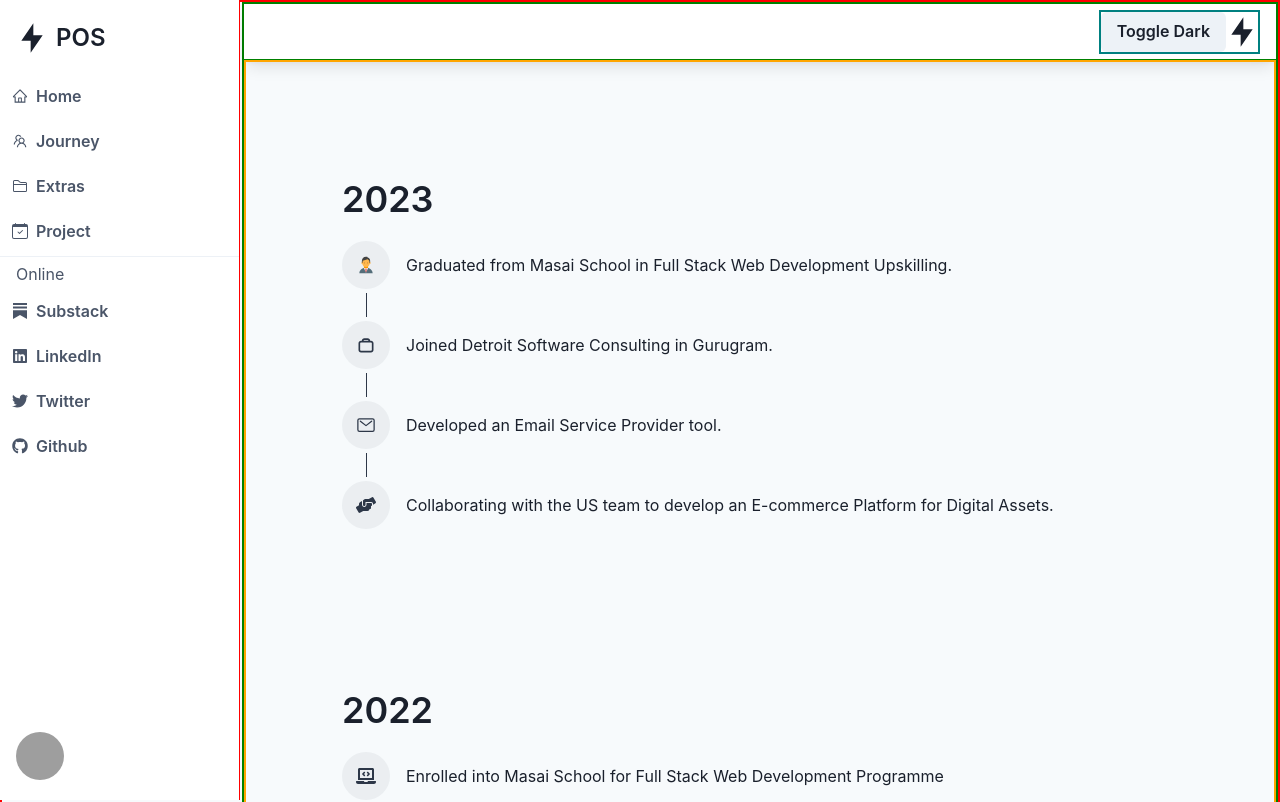
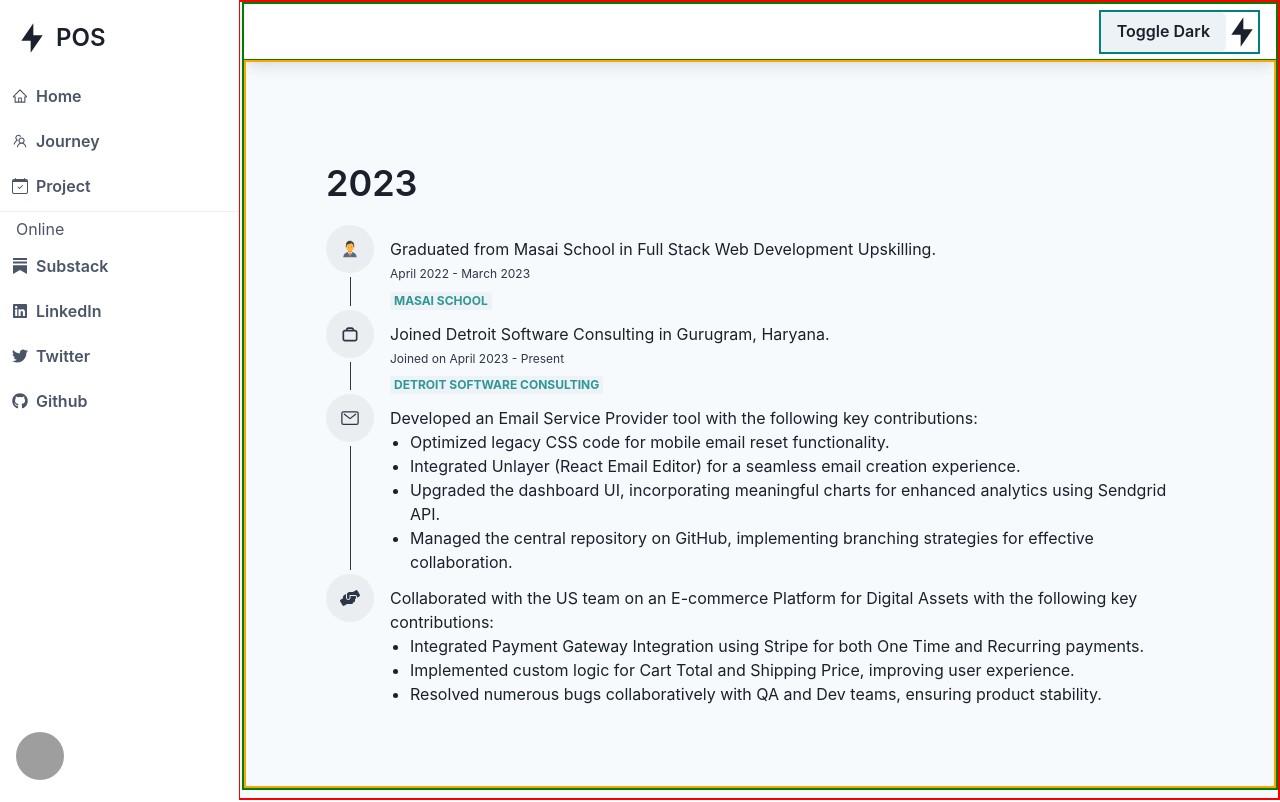
Before and after one commit to SouravBandyopadhyay/SouravBandyopadhyay.github.io, a React (Create React App) app: page /journey in a window 1280 px wide. Shown: the top 802 px of the page. Built offline with nearby package versions, Linux system fonts and the light colour scheme; grey boxes are pictures that could not be loaded.

Commit message:
Completed Journey Section with Proper timeline

```diff
--- a/src/App.jsx
+++ b/src/App.jsx
@@ -63,7 +63,7 @@ import { BsSubstack } from "react-icons/bs";
 const navItems = [
   { icon: AiOutlineHome, label: "Home", href: "/" },
   { icon: AiOutlineTeam, label: "Journey", href: "/journey" },
-  { icon: BsFolder2, label: "Extras", href: "/extra" },
+  // { icon: BsFolder2, label: "Extras", href: "/extra" },
   { icon: BsCalendarCheck, label: "Project", href: "/Project" },
   // { icon: BsCalendarCheck, label: "Contact", href: "/Contact" },
 ];
--- a/src/Component/Journey.jsx
+++ b/src/Component/Journey.jsx
@@ -6,6 +6,9 @@ import {
   Circle,
   Flex,
   useColorModeValue,
+  UnorderedList,
+  ListItem,
+  Badge,
 } from "@chakra-ui/react";
 
 import { FiCheckCircle } from "react-icons/fi";
@@ -18,54 +21,97 @@ import {
 import { CgWorkAlt } from "react-icons/cg";
 import { IoMailOutline } from "react-icons/io5";
 import { FcBusinessman } from "react-icons/fc";
-const Milestones2022 = () => {
-  return (
-    <Container maxW="7xl" p={{ base: 2, sm: 10 }}>
-      <VStack textAlign="start" align="start" mb={5}>
-        <Box zIndex={5}>
-          <Heading fontSize="4xl" fontWeight="600" my={5}>
-            2022
-          </Heading>
-          <Box>
-            <MilestoneItem icon={FaLaptopCode}>
-              Enrolled into Masai School for Full Stack Web Development
-              Programme
-            </MilestoneItem>
-            <MilestoneItem icon={CgWorkAlt}>
-              Started Collaboration project with Fellow batchmates.
-            </MilestoneItem>
-            <MilestoneItem icon={FaChalkboardTeacher} skipTrail>
-              Learned MERN Stack
-            </MilestoneItem>
-          </Box>
-        </Box>
-      </VStack>
-    </Container>
-  );
-};
+// const Milestones2022 = () => {
+//   return (
+//     <Container maxW="7xl" p={{ base: 1, sm: 6 }}>
+//       <VStack textAlign="start" align="start">
+//         <Box zIndex={5}>
+//           <Heading fontSize="4xl" fontWeight="600" my={5}>
+//             2022
+//           </Heading>
+//           <Box>
+//             <MilestoneItem icon={FaLaptopCode}>
+//               Enrolled into Masai School for Full Stack Web Development
+//               Programme
+//             </MilestoneItem>
+//             <MilestoneItem icon={CgWorkAlt}>
+//               Started Collaboration project with Fellow batchmates.
+//             </MilestoneItem>
+//             <MilestoneItem icon={FaChalkboardTeacher} skipTrail>
+//               Learned MERN Stack
+//             </MilestoneItem>
+//           </Box>
+//         </Box>
+//       </VStack>
+//     </Container>
+//   );
+// };
 
 const Milestones2023 = () => {
   return (
-    <Container maxW="7xl" p={{ base: 2, sm: 10 }}>
-      <VStack textAlign="start" align="start" mb={5}>
+    <Container maxW="7xl" p={{ base: 1, sm: 6 }}>
+      <VStack textAlign="start" align="start">
         <Box zIndex={5}>
           <Heading fontSize="4xl" fontWeight="600" my={5}>
             2023
           </Heading>
           <Box>
-            <MilestoneItem icon={FcBusinessman}>
+            <MilestoneItem
+              icon={FcBusinessman}
+              isCompanyMilestone={'Masai School'}
+              startDate="April 2022"
+              endDate="March 2023"
+            >
               Graduated from Masai School in Full Stack Web Development
               Upskilling.
             </MilestoneItem>
-            <MilestoneItem icon={CgWorkAlt}>
-              Joined Detroit Software Consulting in Gurugram.
+            <MilestoneItem
+              icon={CgWorkAlt}
+              isCompanyMilestone={'Detroit Software Consulting'}
+              startDate="April 2023"
+            >
+              Joined Detroit Software Consulting in Gurugram, Haryana.
             </MilestoneItem>
+
             <MilestoneItem icon={IoMailOutline}>
-              Developed an Email Service Provider tool.
+              Developed an Email Service Provider tool with the following key
+              contributions:
+              <UnorderedList ml={5}>
+                <ListItem>
+                  Optimized legacy CSS code for mobile email reset
+                  functionality.
+                </ListItem>
+                <ListItem>
+                  Integrated Unlayer (React Email Editor) for a seamless email
+                  creation experience.
+                </ListItem>
+                <ListItem>
+                  Upgraded the dashboard UI, incorporating meaningful charts for
+                  enhanced analytics using Sendgrid API.
+                </ListItem>
+                <ListItem>
+                  Managed the central repository on GitHub, implementing
+                  branching strategies for effective collaboration.
+                </ListItem>
+              </UnorderedList>
             </MilestoneItem>
             <MilestoneItem icon={FaHandsHelping} skipTrail>
-              Collaborating with the US team to develop an E-commerce Platform
-              for Digital Assets.
+              Collaborated with the US team on an E-commerce Platform for
+              Digital Assets with the following key contributions:
+              <UnorderedList ml={5}>
+                <ListItem>
+                  Integrated Payment Gateway Integration using Stripe for both
+                  One Time and Recurring payments.
+                </ListItem>
+                <ListItem>
+                  Implemented custom logic for Cart Total and Shipping Price,
+                  improving user experience.
+                </ListItem>
+                <ListItem>
+                  Resolved numerous bugs collaboratively with QA and Dev teams,
+                  ensuring product stability.
+                </ListItem>
+              </UnorderedList>
             </MilestoneItem>
           </Box>
         </Box>
@@ -78,10 +124,15 @@ const MilestoneItem = ({
   icon = FiCheckCircle,
   boxProps = {},
   skipTrail = false,
+  isCompanyMilestone,
+  startDate,
+  endDate,
   children,
   ...props
 }) => {
   const color = useColorModeValue("gray.700", "gray.500");
+  const badgeColor = useColorModeValue("teal.500", "teal.300");
+
   return (
     <Flex minH={20} {...props}>
       <Flex flexDir="column" alignItems="center" mr={4} pos="relative">
@@ -102,6 +153,24 @@ const MilestoneItem = ({
       </Flex>
       <Box pt={{ base: 1, sm: 3 }} {...boxProps}>
         {children}
+        {startDate && (
+          <Box fontSize="xs" color={color} mt={1}>
+            {endDate
+              ? `${startDate} - ${endDate}`
+              : `Joined on ${startDate} - Present`}
+          </Box>
+        )}
+        {isCompanyMilestone && (
+          <Badge
+            mt={2}
+            fontSize="xs"
+            fontWeight="bold"
+            color={badgeColor}
+            textTransform="uppercase"
+          >
+            {isCompanyMilestone}
+          </Badge>
+        )}
       </Box>
     </Flex>
   );
@@ -111,7 +180,7 @@ const Milestones = () => {
   return (
     <VStack>
       <Milestones2023 />
-      <Milestones2022 />
+      {/* <Milestones2022 /> */}
     </VStack>
   );
 };
--- a/src/Routes/AllRoutes.jsx
+++ b/src/Routes/AllRoutes.jsx
@@ -15,7 +15,7 @@ const AllRoutes = () => {
       <Route path="/journey" element={<Milestones />} />
       <Route path="/project" element={<Project />} />
       <Route path="/skills" element={<Skills />} />
-      <Route path="/extra" element={<Extras />} />
+      {/* <Route path="/extra" element={<Extras />} /> */}
     </Routes>
   );
 };
```
